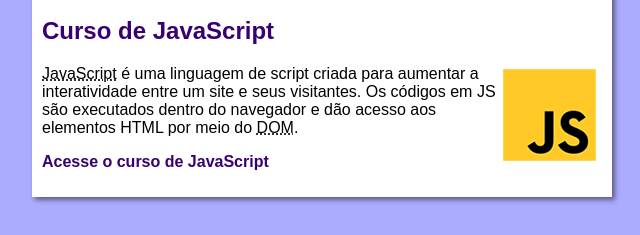
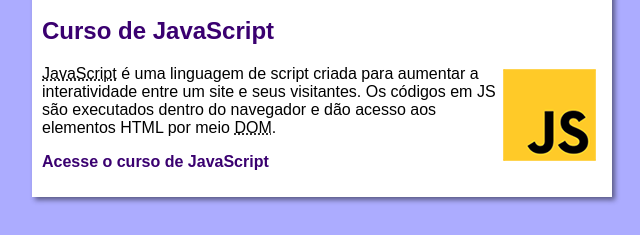
Before and after one commit to Bryan-Fernando/projetoSite, a plain HTML site: page index.html in a window 1280 px wide. Shown: the part 358-593 px from the top of the page, 318-958 px from the left. Drawn offline with Linux system fonts and the light colour scheme.

Commit message:
removi o do

```diff
--- a/index.html
+++ b/index.html
@@ -21,7 +21,7 @@
         <article>
             <h2>Curso de JavaScript</h2>
             <img class="lado" src="imagens/curso-javascript.png" alt="Curso JS">
-            <p><abbr title="JavaScript">JavaScript</abbr> é uma linguagem de script criada para aumentar a interatividade entre um site e seus visitantes. Os códigos em JS são executados dentro do navegador e dão acesso aos elementos HTML por meio do <abbr title="Document Object Model">DOM</abbr>.</p>
+            <p><abbr title="JavaScript">JavaScript</abbr> é uma linguagem de script criada para aumentar a interatividade entre um site e seus visitantes. Os códigos em JS são executados dentro do navegador e dão acesso aos elementos HTML por meio <abbr title="Document Object Model">DOM</abbr>.</p>
             <p><a href="curso-js.html">Acesse o curso de JavaScript</a></p>
         </article>
     </main>
```
